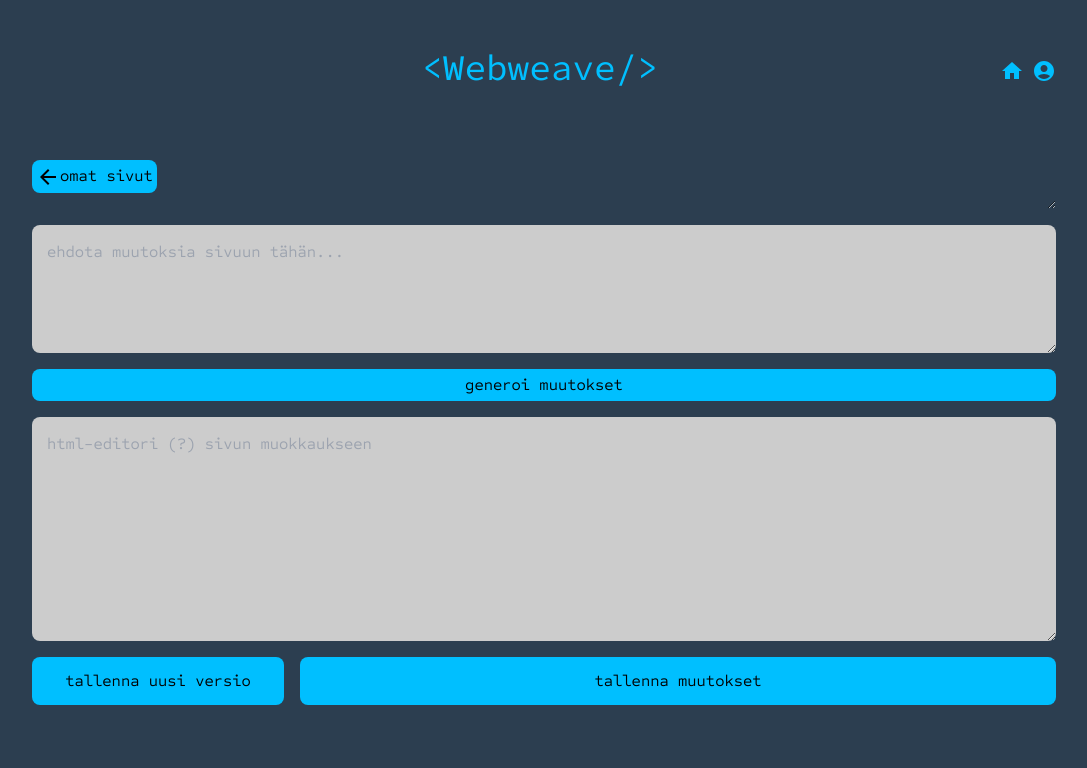
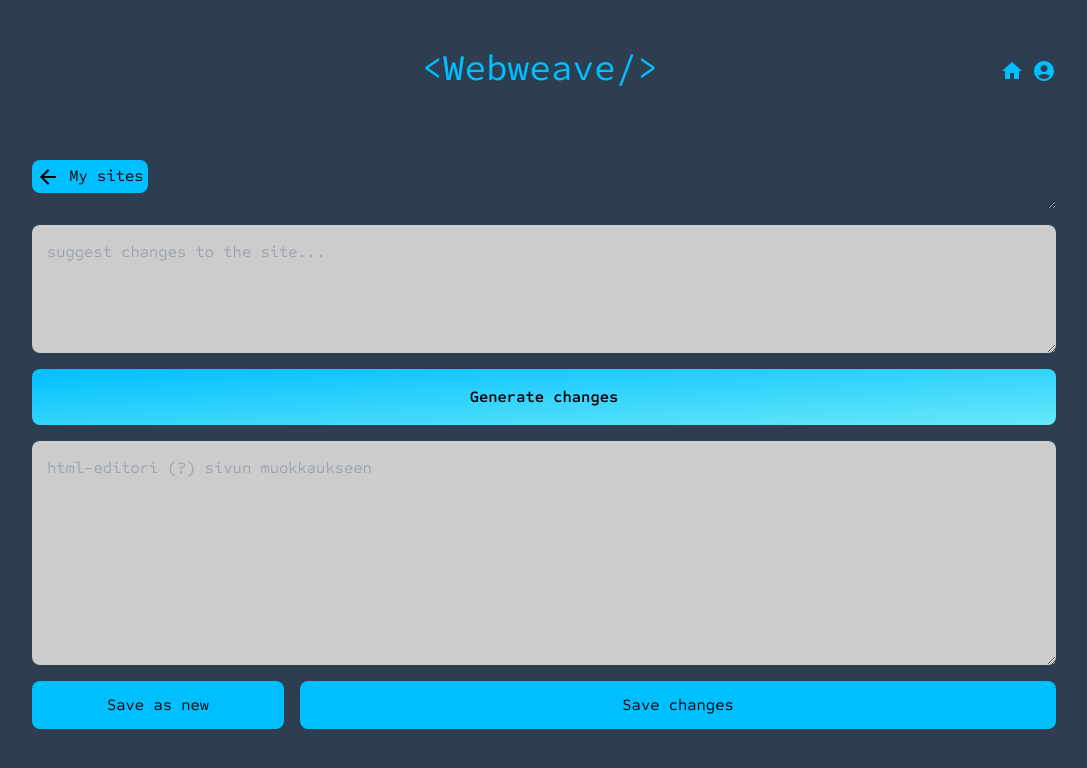
Before and after one commit to ofisch/WebWeave, a React (Vite) app in the folder webweave/: page /edit in a window 1280 px wide. Shown: the top 768 px of the page, without its empty margins (96-1183 px from the left). Built offline with nearby package versions, Linux system fonts and the light colour scheme; no server answers; the database is empty.

Commit message:
kaikki muutettu englanniksi

```diff
--- a/webweave/src/components/modals/NotSignedInModal.tsx
+++ b/webweave/src/components/modals/NotSignedInModal.tsx
@@ -18,9 +18,7 @@ const NotSignedInModal: React.FC<NotSignedInModalProps> = ({
     <Modal open={isOpen} onClose={onClose}>
       <div className={style.modalContainer}>
         <div className={style.modalContent}>
-          <h1 className={style.modalH1}>
-            Kirjaudu sisään tallentaaksesi sivun!
-          </h1>
+          <h1 className={style.modalH1}>Log in to save the page!</h1>
           <div className={style.modalButtons}>
             <button onClick={onClose} className={style.cancelButtonModal}>
               Close
--- a/webweave/src/views/Edit.tsx
+++ b/webweave/src/views/Edit.tsx
@@ -199,10 +199,7 @@ export const Edit = () => {
 
   useEffect(() => {
     if (promptAreaRef.current) {
-      typePlaceholder(
-        promptAreaRef.current,
-        "ehdota muutoksia sivuun tähän..."
-      );
+      typePlaceholder(promptAreaRef.current, "suggest changes to the site...");
     }
   }, []);
 
@@ -262,8 +259,7 @@ export const Edit = () => {
           <h2 className={style.editTitle}>{currentPage}</h2>
           <nav className={style.navEdit}>
             <button className={style.button} onClick={goToProfile}>
-              <ArrowBackIcon />
-              omat sivut
+              <ArrowBackIcon /> My sites
             </button>
           </nav>
           <div className={style.editorPreview}>
@@ -280,8 +276,8 @@ export const Edit = () => {
           {loading ? (
             <p id="loading" className={style.p}></p>
           ) : (
-            <button className={style.buttonPage} onClick={handleApiRequest}>
-              generoi muutokset
+            <button className={style.buttonGenerate} onClick={handleApiRequest}>
+              Generate changes
             </button>
           )}
 
@@ -297,10 +293,10 @@ export const Edit = () => {
               className={style.buttonLog}
               onClick={() => savePage(htmlEdit)}
             >
-              tallenna uusi versio
+              Save as new
             </button>
             <button className={style.buttonSave} onClick={handlePageSave}>
-              tallenna muutokset
+              Save changes
             </button>
           </div>
         </div>
--- a/webweave/src/views/Home.tsx
+++ b/webweave/src/views/Home.tsx
@@ -131,7 +131,7 @@ export const Home = () => {
 
   useEffect(() => {
     if (promptAreaRef.current) {
-      typePlaceholder(promptAreaRef.current, "kuvaile sivua tähän...");
+      typePlaceholder(promptAreaRef.current, "describe the page here...");
     }
   }, []);
 
@@ -345,7 +345,7 @@ export const Home = () => {
             <Heading></Heading>
           </header>
           <div className={style.promptBlock}>
-            <h2 className={style.promptHeader}>prompt</h2>
+            <h2 className={style.promptHeader}>Prompt</h2>
             <textarea
               id="promptArea"
               placeholder=""
@@ -442,7 +442,7 @@ export const Home = () => {
               />
               <div className={style.drop}>
                 <div>
-                  <h1>css framework:</h1>
+                  <h1>Css framework:</h1>
                   <select
                     name="cssframeworkSelect"
                     className={style.select}
@@ -456,7 +456,7 @@ export const Home = () => {
                   </select>
                 </div>
                 <div>
-                  <h1>font style:</h1>
+                  <h1>Font style:</h1>
                   <select
                     name="fontSelect"
                     className={style.select}
@@ -498,7 +498,7 @@ export const Home = () => {
           </div>
           <div className={style.navHomePrompt}>
             <button className={style.buttonClear} onClick={clearPrompt}>
-              tyhjennä
+              Clear
             </button>
             <button className={style.buttonLog} onClick={() => goTo("/logs")}>
               Log data
@@ -512,7 +512,7 @@ export const Home = () => {
               onClick={handleApiRequest}
             >
               <p className={loading ? style.textGenerate : "flex-auto"}>
-                generoi <SendIcon />
+                Generate <SendIcon />
               </p>
             </button>
           </div>
@@ -522,7 +522,7 @@ export const Home = () => {
           </div>
 
           <div className={style.editBlock}>
-            <h2 className={style.editHeader}>muokkaa</h2>
+            <h2 className={style.editHeader}>Edit</h2>
             <textarea
               spellCheck="false"
               readOnly
@@ -535,7 +535,7 @@ export const Home = () => {
 
         <div className={style.secondary}>
           <div className={style.previewBlock}>
-            <h2 className={style.previewHeader}>esikatselu</h2>
+            <h2 className={style.previewHeader}>Preview</h2>
             <div className={style.editorPreview}>
               <AutoResizeIframe
                 contentSrc={localStorage.getItem("htmlResponse")}
@@ -547,7 +547,7 @@ export const Home = () => {
                 onClick={() => setIsDownloadModalOpen(true)}
               >
                 <p className="flex-auto">
-                  lataa sivu <DownloadIcon />
+                  Download page <DownloadIcon />
                 </p>
               </button>
               <button
@@ -555,7 +555,7 @@ export const Home = () => {
                 onClick={() => savePage(response)}
               >
                 <p className="flex-auto">
-                  tallenna sivu profiiliin <SaveIcon />
+                  Save page to profile <SaveIcon />
                 </p>
               </button>
             </div>
--- a/webweave/src/views/Profile.tsx
+++ b/webweave/src/views/Profile.tsx
@@ -229,12 +229,12 @@ export const Profile = () => {
               {user !== null ? (
                 <h2 className={style.username}>{username}</h2>
               ) : (
-                <h2 className={style.username}>käyttäjänimi</h2>
+                <h2 className={style.username}>username</h2>
               )}
               <AccountCircleIcon className={style.icon}></AccountCircleIcon>
 
               {/*tarkistetaan, onko käyttäjää olemassa, jos on, tulostetaan sähköposti*/}
-              {user !== null ? <h3>{user.email}</h3> : <h3>sähköposti</h3>}
+              {user !== null ? <h3>{user.email}</h3> : <h3>email</h3>}
               {user && (
                 <button className={style.button} onClick={signOut}>
                   Sign Out
@@ -242,7 +242,7 @@ export const Profile = () => {
               )}
             </div>
             <div className={style.sitesEdit}>
-              <h2 className={style.editH2}>tallennetut sivut</h2>
+              <h2 className={style.editH2}>My websites</h2>
             </div>
             <ul className={style.list}>{listPages}</ul>
           </main>
```
